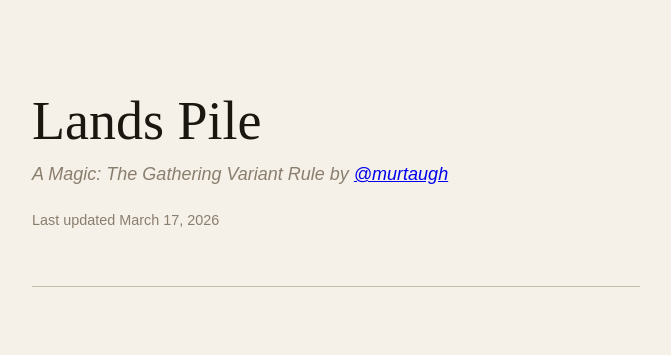
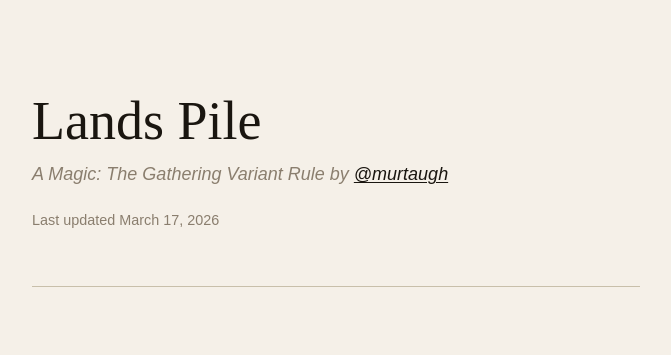
Before and after one commit to murtaugh/MTG-Lands-Pile, a Jekyll site: the page built from index.md, in a window 1280 px wide. Shown: the top 355 px of the page, without its empty margins (304-975 px from the left). Built offline with Jekyll 4.4.1, drawn with Linux system fonts in a browser that asks for light colours; some web fonts are replaced.

Commit message:
Update default.html

```diff
--- a/_layouts/default.html
+++ b/_layouts/default.html
@@ -70,6 +70,16 @@
 	  font-weight: 300;
 	  font-size: 1rem;
 	  color: var(--ink-faint);
+	}
+
+	a {
+	  color: var(--ink);
+	  text-decoration: underline;
+	  text-underline-offset: 2px;
+	}
+
+	a:hover {
+	  color: var(--ink-light);
 	}
 
 	h1 {
```
